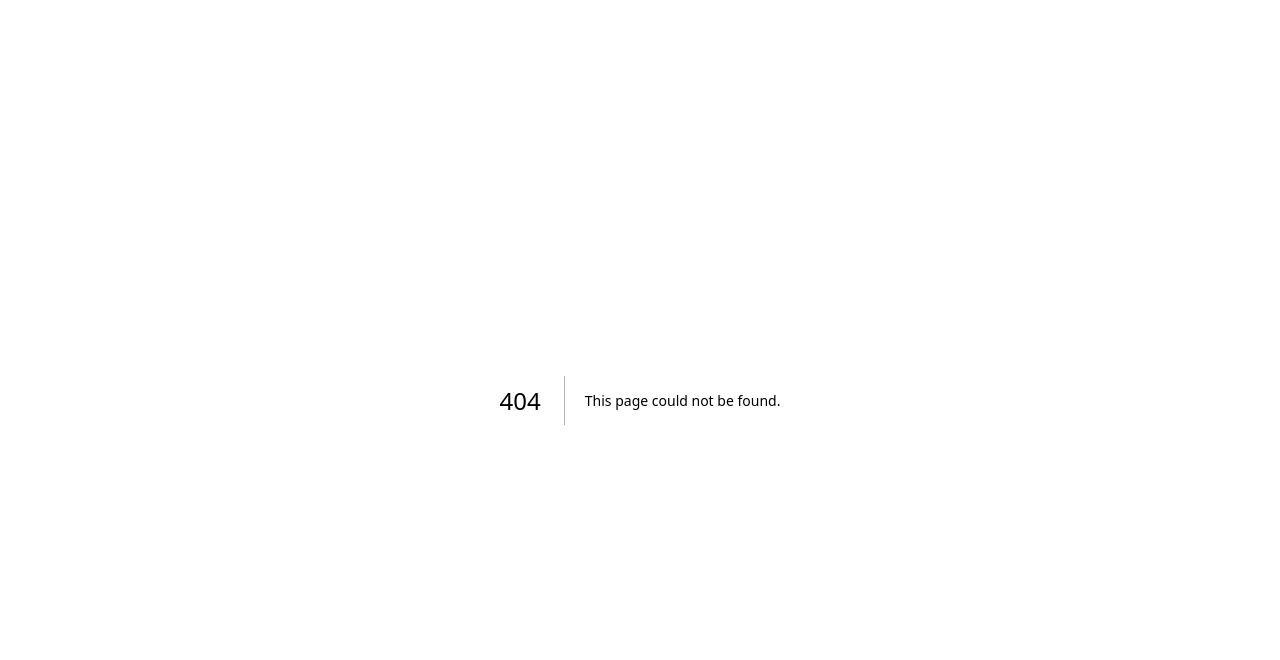
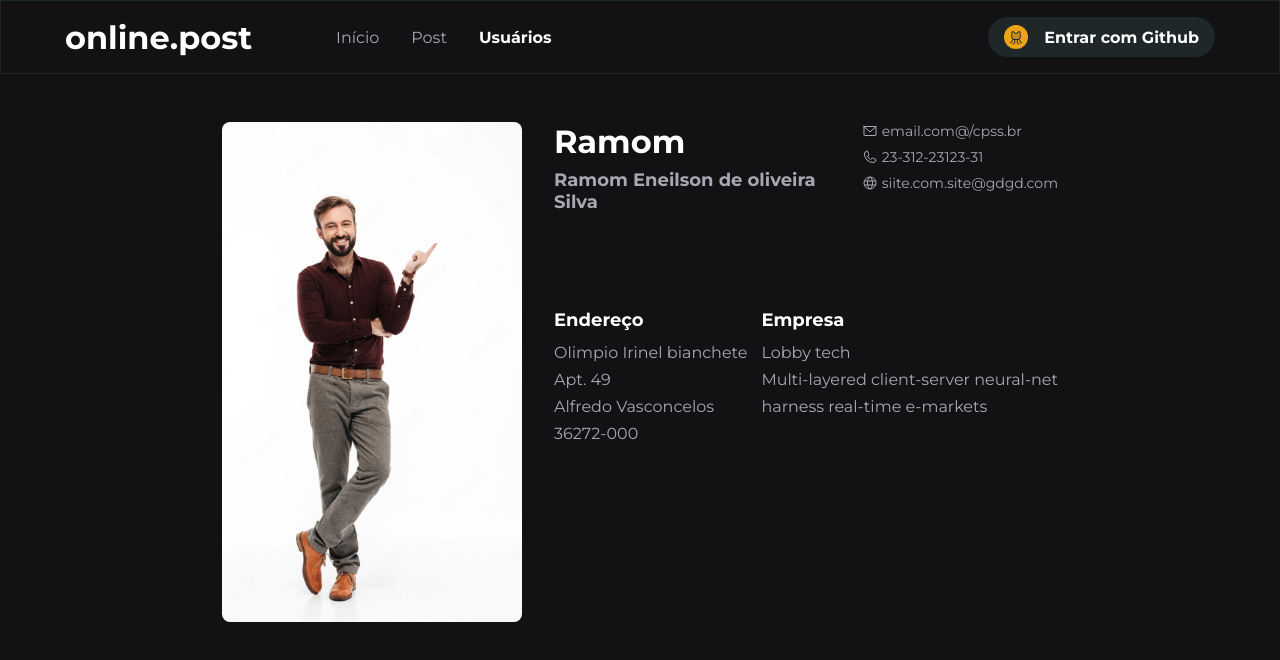
Before and after one commit to ramomOliveira/online-post, a Next.js app: page /usuarios/1 in a window 1280 px wide. Before the commit this address had no page. Shown: the top 660 px of the page. Built offline with nearby package versions, Linux system fonts and the light colour scheme.

Commit message:
created user page

```diff
--- /dev/null
+++ b/src/components/User/TopBlock/index.tsx
@@ -0,0 +1,53 @@
+import { EnvelopeSimple, Globe, Phone } from 'phosphor-react';
+import { Container, Avatar, UserInfo, Top, Bottom } from './style';
+
+export default function TopBlock() {
+  return (
+    <Container>
+      <Avatar>
+        <div />
+      </Avatar>
+
+      <UserInfo>
+        <Top>
+          <div>
+            <h1>Ramom</h1>
+            <h2>Ramom Eneilson de oliveira Silva</h2>
+          </div>
+
+          <div>
+            <p>
+              <EnvelopeSimple size={16} />
+              email.com@/cpss.br
+            </p>
+            <p>
+              <Phone size={16} />
+              23-312-23123-31
+            </p>
+            <p>
+              <Globe size={16} />
+              siite.com.site@gdgd.com
+            </p>
+          </div>
+        </Top>
+
+        <Bottom>
+          <div>
+            <h2>Endereço</h2>
+            <p>Olimpio Irinel bianchete</p>
+            <p>Apt. 49</p>
+            <p>Alfredo Vasconcelos</p>
+            <p>36272-000</p>
+          </div>
+
+          <div>
+            <h2>Empresa</h2>
+            <p>Lobby tech</p>
+            <p>Multi-layered client-server neural-net</p>
+            <p>harness real-time e-markets</p>
+          </div>
+        </Bottom>
+      </UserInfo>
+    </Container>
+  );
+}
--- /dev/null
+++ b/src/components/User/TopBlock/style.ts
@@ -0,0 +1,78 @@
+import styled from 'styled-components';
+
+export const Container = styled.div`
+  display: flex;
+  gap: 32px;
+`;
+
+export const Avatar = styled.div`
+  min-width: 300px;
+  height: 500px;
+
+  > div {
+    background-image: url('/images/p1.webp');
+    background-position: center;
+    background-size: cover;
+    background-repeat: no-repeat;
+    border-radius: 8px;
+    width: 100%;
+    height: 100%;
+  }
+`;
+
+export const UserInfo = styled.div`
+  display: flex;
+  flex-direction: column;
+  gap: 32px;
+  width: 100%;
+`;
+
+export const Top = styled.div`
+  display: flex;
+  justify-content: space-between;
+
+  > div {
+    > h1 {
+      color: #ffffff;
+      margin-bottom: 8px;
+    }
+
+    > h2 {
+      font-size: 18px;
+    }
+
+    > p {
+      font-size: 14px;
+      margin-bottom: 8px;
+      display: flex;
+      align-items: center;
+      gap: 4px;
+
+      transition: color 0.5s;
+
+      :hover {
+        text-decoration: underline;
+        cursor: pointer;
+        color: ${props => props.theme.colors.primary};
+      }
+    }
+  }
+`;
+
+export const Bottom = styled.div`
+  margin-top: 64px;
+  display: flex;
+  justify-content: space-between;
+
+  > div {
+    > h2 {
+      font-size: 18px;
+      color: #ffffff;
+      margin-bottom: 12px;
+    }
+
+    > p {
+      margin-bottom: 8px;
+    }
+  }
+`;
--- /dev/null
+++ b/src/pages/usuarios/[id].tsx
@@ -0,0 +1,15 @@
+import Header from '../../components/Header';
+import TopBlock from '../../components/User/TopBlock';
+import { WrapperContent } from '../../styles/global';
+
+export default function User() {
+  return (
+    <div>
+      <Header />
+
+      <WrapperContent>
+        <TopBlock />
+      </WrapperContent>
+    </div>
+  );
+}
--- a/src/styles/user/style.index.ts
+++ b/src/styles/user/style.index.ts
@@ -2,6 +2,10 @@ import styled from 'styled-components';
 
 export const Content = styled.div`
   display: grid;
-  grid-template-columns: repeat(2, 1fr);
+  grid-template-columns: repeat(1, 1fr);
   gap: 32px;
+
+  @media (min-width: 769px) {
+    grid-template-columns: repeat(2, 1fr);
+  }
 `;
```
Also changed, not shown: public/images/p1.webp (added).
